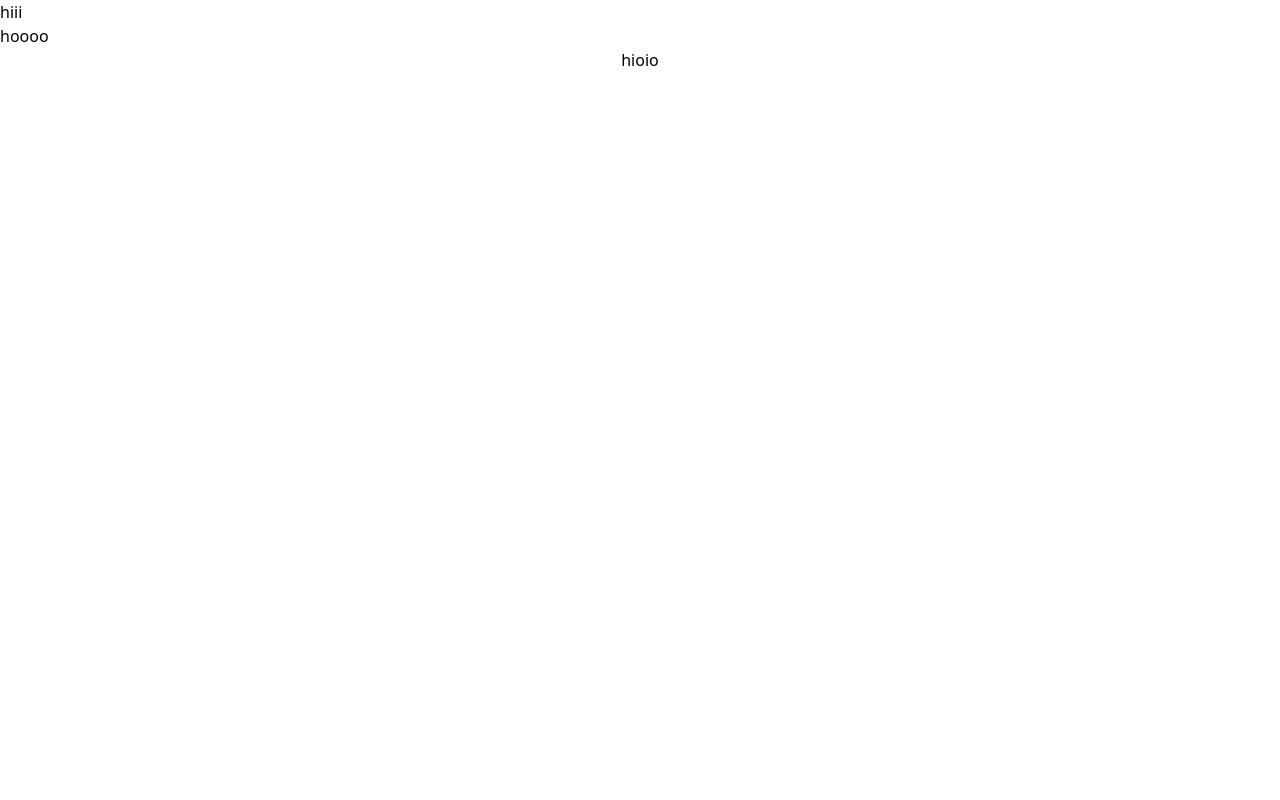
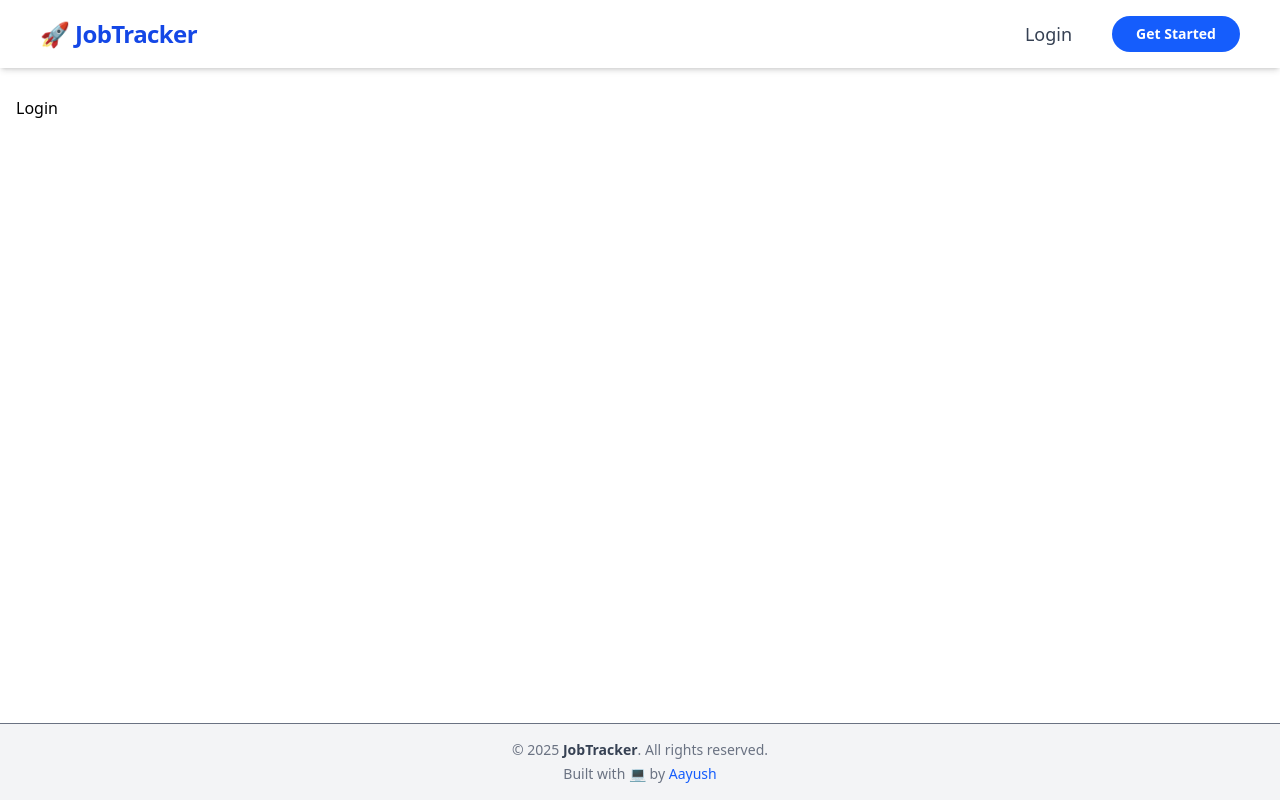
Before and after one commit to AayushKhanal47/Job-Tracker, a React (Vite) app in the folder frontend/: page /login in a window 1280 px wide. Built offline with nearby package versions, Linux system fonts and the light colour scheme.

Commit message:
feat frontend routes

```diff
--- a/frontend/package.json
+++ b/frontend/package.json
@@ -13,6 +13,7 @@
     "@hookform/resolvers": "^5.2.1",
     "@tailwindcss/vite": "^4.1.11",
     "axios": "^1.11.0",
+    "lucide-react": "^0.536.0",
     "react": "^19.1.0",
     "react-dom": "^19.1.0",
     "react-hook-form": "^7.62.0",
--- a/frontend/src/App.tsx
+++ b/frontend/src/App.tsx
@@ -1,14 +1,31 @@
-import "./App.css";
+import { Routes, Route } from "react-router-dom";
+import Layout from "./components/Layout";
+import Login from "./pages/Login";
+import Signup from "./pages/Signup";
+import LandingNavbar from "./components/LandingNavBar";
 
 function App() {
   return (
-    <>
-      <div>
-        <p>hiii</p>
-        <h1>hoooo</h1>
-        <div className="flex justify-center ">hioio</div>
-      </div>
-    </>
+    <Routes>
+      <Route path="/" element={<LandingNavbar />} />
+
+      <Route
+        path="/login"
+        element={
+          <Layout>
+            <Login />
+          </Layout>
+        }
+      />
+      <Route
+        path="/signup"
+        element={
+          <Layout>
+            <Signup />
+          </Layout>
+        }
+      />
+    </Routes>
   );
 }
 
--- /dev/null
+++ b/frontend/src/components/Footer.tsx
@@ -0,0 +1,16 @@
+const Footer = () => {
+  return (
+    <footer className="bg-gray-100 border-t text-center p-4 text-sm text-gray-500 mt-10">
+      <div className="max-w-7xl mx-auto">
+        <p>
+          © {new Date().getFullYear()} <span className="font-semibold text-gray-700">JobTracker</span>. All rights reserved.
+        </p>
+        <p className="mt-1">
+          Built with 💻 by <span className="text-blue-600 font-medium">Aayush</span>
+        </p>
+      </div>
+    </footer>
+  );
+};
+
+export default Footer;
--- /dev/null
+++ b/frontend/src/components/Header.tsx
@@ -0,0 +1,23 @@
+import { Link } from "react-router-dom";
+
+const Header = () => {
+  return (
+    <header className="bg-gradient-to-r from-blue-600 to-indigo-600 text-white shadow-md">
+      <div className="max-w-7xl mx-auto px-4 py-4 flex justify-between items-center">
+        <Link to="/" className="text-2xl font-bold tracking-wide hover:opacity-90 transition">
+           JobTracker
+        </Link>
+        <nav className="space-x-6 text-sm font-medium">
+          <Link to="/login" className="hover:underline hover:text-gray-200">
+            Login
+          </Link>
+          <Link to="/signup" className="hover:underline hover:text-gray-200">
+            Signup
+          </Link>
+        </nav>
+      </div>
+    </header>
+  );
+};
+
+export default Header;
--- /dev/null
+++ b/frontend/src/components/LandingNavBar.tsx
@@ -0,0 +1,35 @@
+import { Link } from "react-router-dom";
+
+const LandingNavbar = () => {
+  return (
+    <nav className="bg-white shadow-md fixed top-0 left-0 w-full z-50">
+      <div className="max-w-7xl mx-auto px-10 py-4 flex justify-between items-center">
+        {/* Logo */}
+        <Link
+          to="/"
+          className="text-2xl font-extrabold text-blue-700 tracking-tight"
+        >
+          🚀 JobTracker
+        </Link>
+
+        {/* Desktop Navigation */}
+        <div className="flex space-x-10 items-center">
+          <Link
+            to="/login"
+            className="text-gray-700 hover:text-blue-600 text-lg font-medium transition duration-200"
+          >
+            Login
+          </Link>
+          <Link
+            to="/signup"
+            className="bg-blue-600 hover:bg-blue-700 text-white px-6 py-2 rounded-full text-sm font-semibold transition duration-200"
+          >
+            Get Started
+          </Link>
+        </div>
+      </div>
+    </nav>
+  );
+};
+
+export default LandingNavbar;
--- /dev/null
+++ b/frontend/src/components/Layout.tsx
@@ -0,0 +1,19 @@
+import Header from "./Header";
+import Footer from "./Footer";
+
+import type { ReactNode } from "react";
+import LandingNavbar from "./LandingNavBar";
+
+const Layout = ({ children }: { children: ReactNode }) => {
+  return (
+
+    <div className="flex flex-col min-h-screen bg-white">
+        <LandingNavbar/>
+      <Header />
+      <main className="flex-grow px-4 py-8">{children}</main>
+      <Footer />
+    </div>
+  );
+};
+
+export default Layout;
--- a/frontend/src/index.css
+++ b/frontend/src/index.css
@@ -0,0 +1 @@
+@import "tailwindcss";
--- a/frontend/src/pages/Login.tsx
+++ b/frontend/src/pages/Login.tsx
@@ -0,0 +1,9 @@
+import React from 'react'
+
+const Login = () => {
+  return (
+    <div>Login</div>
+  )
+}
+
+export default Login
--- a/frontend/src/pages/Signup.tsx
+++ b/frontend/src/pages/Signup.tsx
@@ -0,0 +1,13 @@
+import React from "react";
+
+const Signup = () => {
+  return (
+    <div className="flex justify-center">
+      <div className="flex justify-center">
+        <h2>Create an account</h2>
+      </div>
+    </div>
+  );
+};
+
+export default Signup;
```
Also changed, not shown: 1 other file (tests, documents, lock files or other folders).
